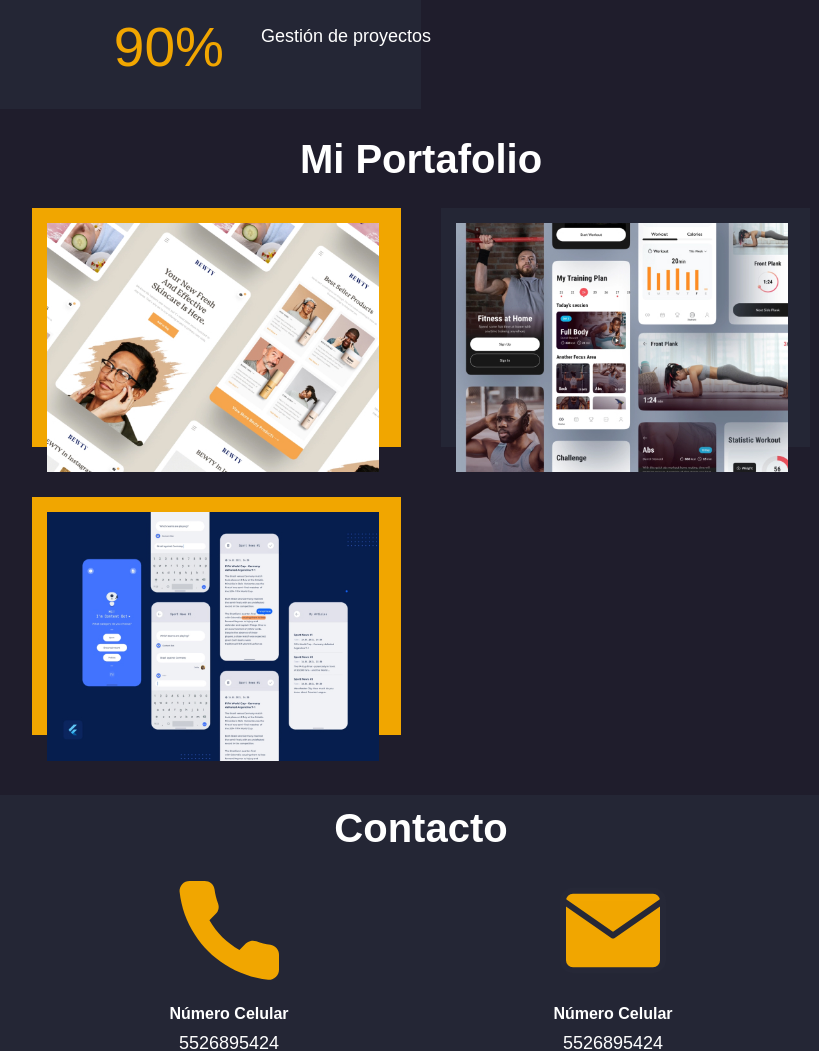
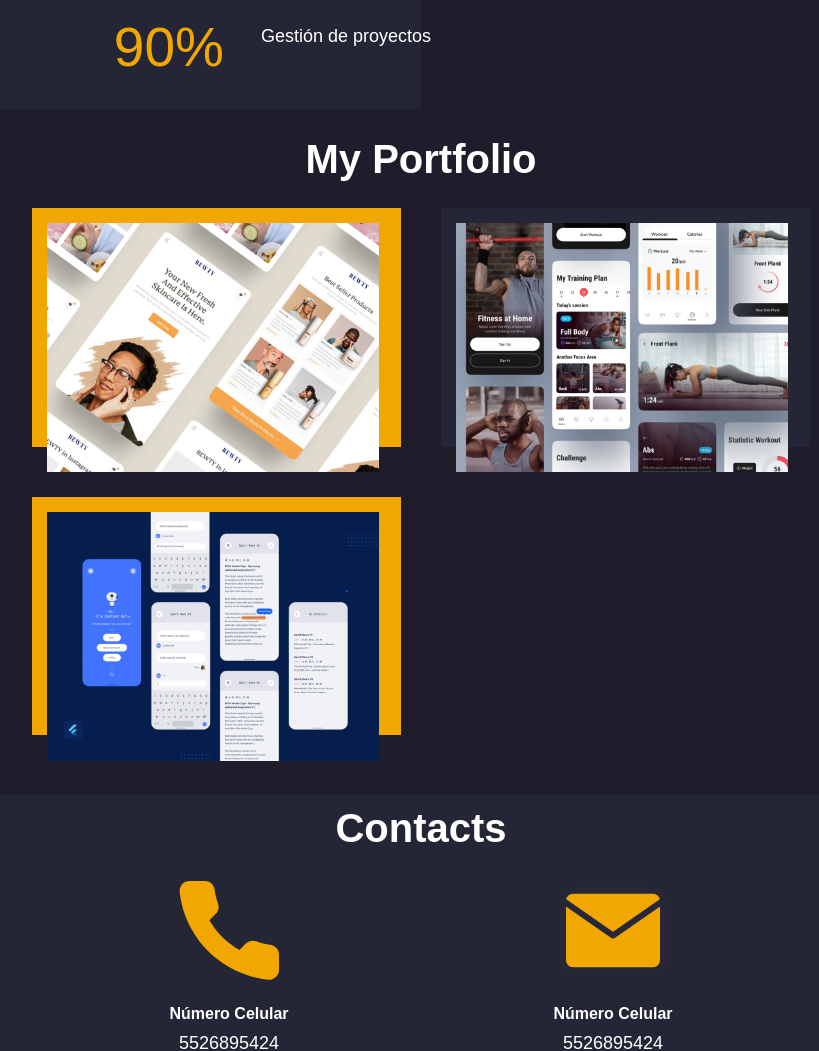
Before and after one commit to jeancarlos324/portafolio, a plain HTML site: page index.html in a window 1280 px wide. Shown: the part 2160-3211 px from the top of the page, without its empty margins (219-1038 px from the left). Drawn offline with Linux system fonts and the light colour scheme.

Commit message:
correccion de titulos

```diff
--- a/index.html
+++ b/index.html
@@ -67,7 +67,7 @@
     </div>
   </main>
   <section id ="project" class ="project block">
-    <h1>Skills</h1>
+    <h1>Project</h1>
     <div class="project-corp">
       <span class="image-corp">
         <img src="./Iconos/amazon.svg" alt="amazon">
@@ -130,7 +130,7 @@
     </div>
   </section>
   <section id = "portfolio" class="portfolio block">
-    <h1>Mi Portafolio</h1>
+    <h1>My Portfolio</h1>
     <div class="wrapper">
       <div class="one">
         <div class ="portfolio-project"><img src="./Logos-Imágenes/image 9-1.jpg" alt=""></div>
@@ -144,7 +144,7 @@
     </div>
   </section>
   <footer id = "contact">
-    <h1>Contacto</h1>
+    <h1>Contacts</h1>
     <div class="footer-contact">
       <div class="footer-icons">
         <img src="./Iconos/phone.svg" alt="">
```
